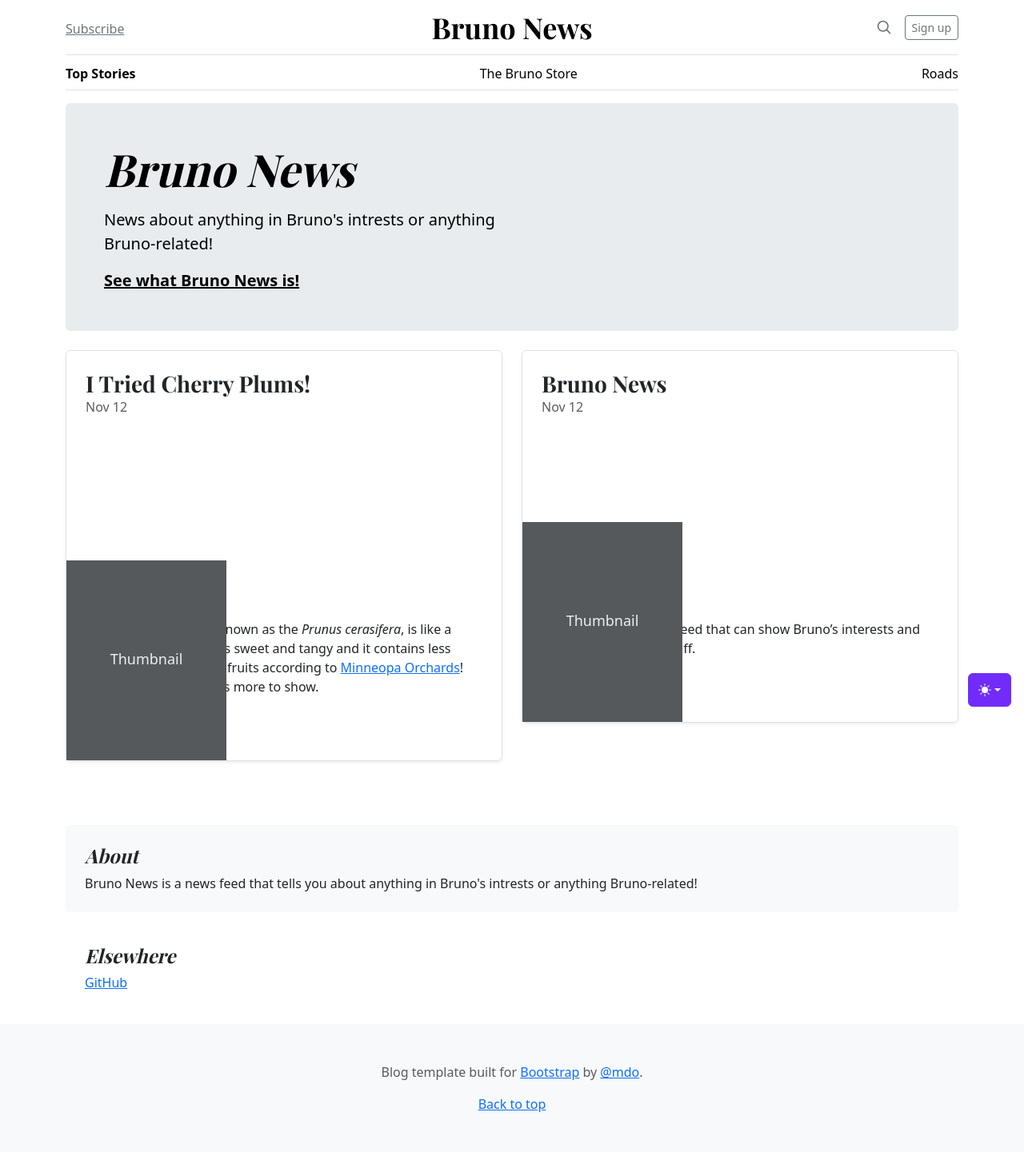
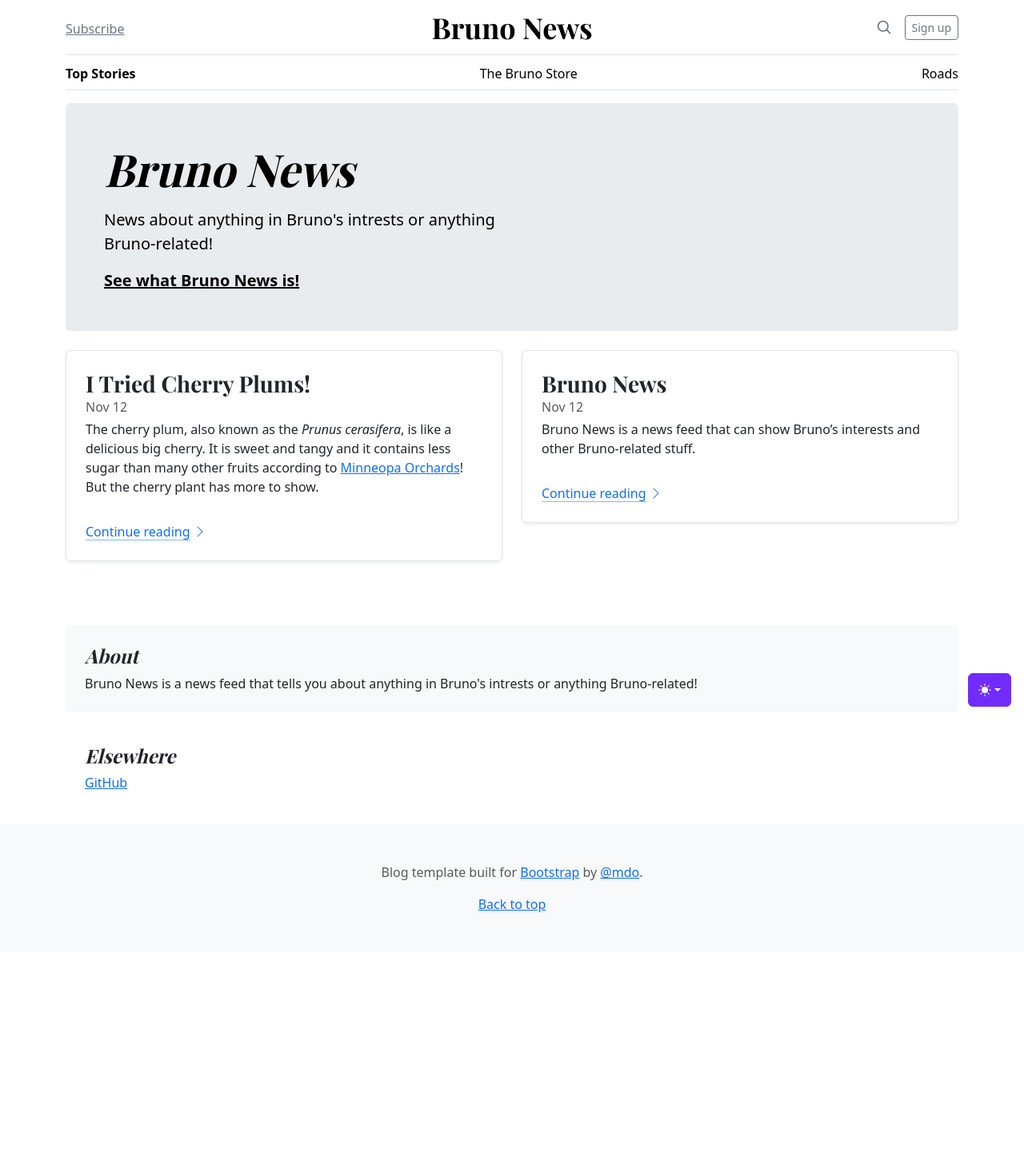
Before and after one commit to Brunozhon/bruno-news, a Jekyll site: the page built from index.html, in a window 1280 px wide. Shown: the whole page at 80% size. Built offline with Jekyll 4.4.1, drawn with Linux system fonts in a browser that asks for light colours; the list of posts is cut into pages by our own code; after the commit the page ends 1191 px from its top, so only the background shows below that.

Commit message:
This should do the trick

```diff
--- a/index.html
+++ b/index.html
@@ -215,9 +215,6 @@
             <svg class="bi"><use xlink:href="#chevron-right"/></svg>
           </a>
         </div>
-        <div class="col-auto d-none d-lg-block">
-          <svg class="bd-placeholder-img" width="200" height="250" xmlns="http://www.w3.org/2000/svg" role="img" aria-label="Placeholder: Thumbnail" preserveAspectRatio="xMidYMid slice" focusable="false"><title>Placeholder</title><rect width="100%" height="100%" fill="#55595c"/><text x="50%" y="50%" fill="#eceeef" dy=".3em">Thumbnail</text></svg>
-        </div>
       </div>
     </div>
     {% endfor %}
```
